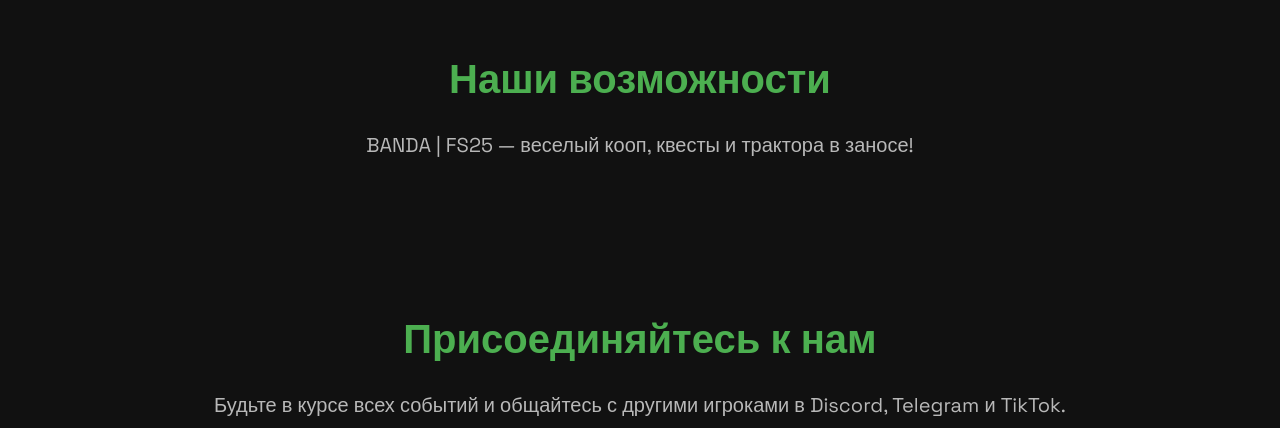
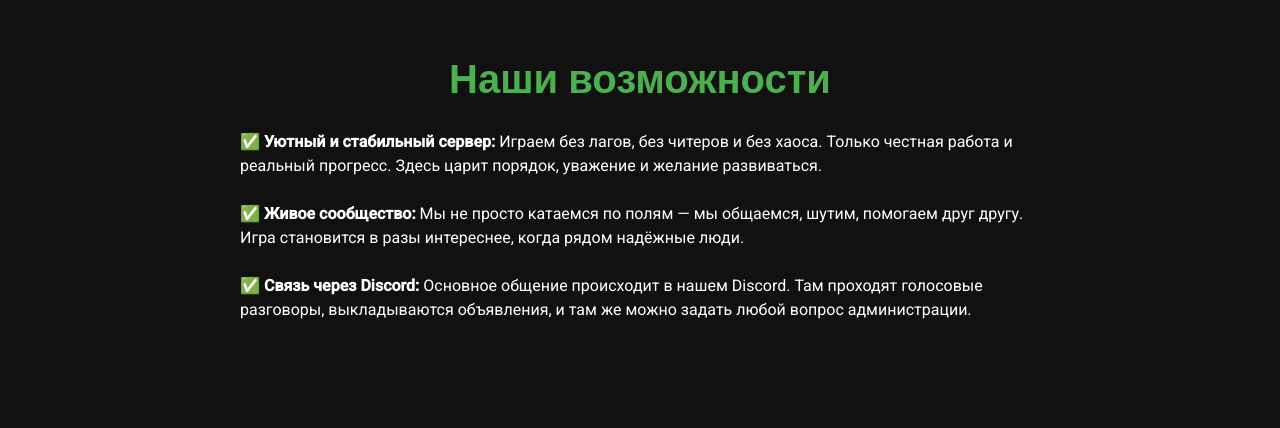
Before and after one commit to Yarikudza/yarikudza-site, a plain HTML site: page index.html in a window 1280 px wide. Shown: the part 880-1308 px from the top of the page. Drawn offline with nearby package versions, Linux system fonts and the light colour scheme.

Commit message:
Add files via upload

```diff
--- a/index.html
+++ b/index.html
@@ -6,11 +6,11 @@
     <meta property="og:title" content="Farming Simulator 25 — Сервер BANDA">
     <meta property="og:description" content="Играйте с нами, стройте ферму и достигайте новых высот!">
     <meta property="og:image" content="https://media.discordapp.net/attachments/1325821147450970143/1356672898340884550/a7ace6b5-a2dc-4b56-bcd3-5e6f60fbb0f9.png">
-    <link rel="icon" href="https://media.discordapp.net/attachments/1325821147450970143/1356664991721328771/06421691-7b4a-4593-ba00-cd74a833171f.png?ex=6820cebb&is=681f7d3b&hm=76ae414b86be63914769548b97cdd2ff93e294380a4750a2efb9e113c46f3cc8&=&format=webp&quality=lossless&width=960&height=960" type="image/png">
+    <link rel="icon" href="https://i.imgur.com/SUjEJpk.png" type="image/png">
 
     <meta charset="UTF-8">
     <meta name="viewport" content="width=device-width, initial-scale=1.0">
-    <title>[BANDA]</title>
+    <title> Официальный сайт [BANDA ]</title>
     <link href="https://fonts.googleapis.com/css2?family=Roboto:wght@400;500&family=Space+Grotesk:wght@400;500&display=swap" rel="stylesheet">
     <link rel="stylesheet" href="https://cdnjs.cloudflare.com/ajax/libs/font-awesome/6.0.0-beta3/css/all.min.css">
     <link href="https://unpkg.com/aos@2.3.1/dist/aos.css" rel="stylesheet">
@@ -252,8 +252,12 @@
 </header>
 
 <section id="features" data-aos="fade-up">
-    <h2>Наши возможности</h2>
-    <p>BANDA | FS25 — веселый кооп, квесты и трактора в заносе!</p>
+  <h2>Наши возможности</h2>
+  <ul style="list-style: none; padding-left: 0; text-align: left; max-width: 800px; margin: auto;">
+    <li><strong>✅ Уютный и стабильный сервер:</strong> Играем без лагов, без читеров и без хаоса. Только честная работа и реальный прогресс. Здесь царит порядок, уважение и желание развиваться.</li><br>
+    <li><strong>✅ Живое сообщество:</strong> Мы не просто катаемся по полям — мы общаемся, шутим, помогаем друг другу. Игра становится в разы интереснее, когда рядом надёжные люди.</li><br>
+    <li><strong>✅ Связь через Discord:</strong> Основное общение происходит в нашем Discord. Там проходят голосовые разговоры, выкладываются объявления, и там же можно задать любой вопрос администрации.</li>
+  </ul>
 </section>
 
 <section id="join" data-aos="fade-up">
```
